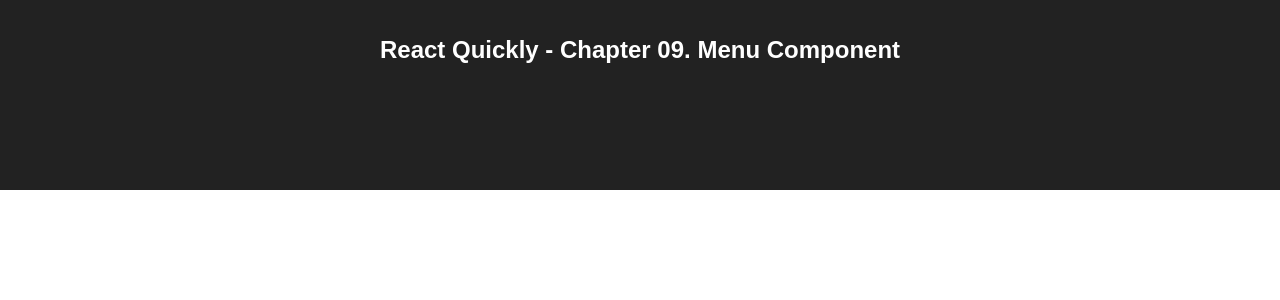
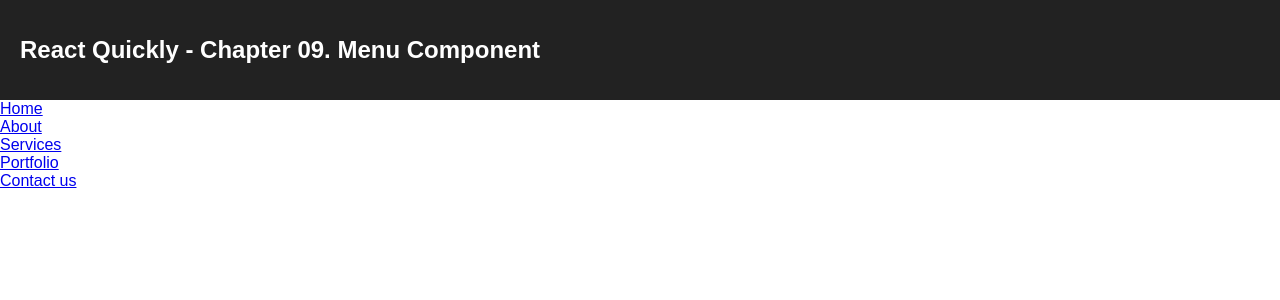
Before and after one commit to ybbarng/react-quickly, a React (Create React App) app: page /chapter09 in a window 1280 px wide. Shown: the top 300 px of the page. Built offline with nearby package versions, Linux system fonts and the light colour scheme.

Commit message:
Implement chapter 09 project

```diff
--- a/src/App.css
+++ b/src/App.css
@@ -1,5 +1,4 @@
 .App {
-  text-align: center;
 }
 
 .App-logo {
@@ -9,7 +8,6 @@
 
 .App-header {
   background-color: #222;
-  height: 150px;
   padding: 20px;
   color: white;
 }
--- /dev/null
+++ b/src/chapter09/Link.js
@@ -0,0 +1,20 @@
+import React, { Component } from 'react';
+
+class Link extends Component {
+  render() {
+    const url = this.props.label
+      .toLowerCase()
+      .trim()
+      .replace(' ', '-');
+
+    return (
+      <div>
+        <a href={url}>
+          {this.props.label}
+        </a>
+      </div>
+    );
+  }
+}
+
+export default Link;
--- a/src/chapter09/Menu.js
+++ b/src/chapter09/Menu.js
@@ -1,4 +1,29 @@
 import React, { Component } from 'react';
+import Link from './Link';
 
-class Menu extends React.Component {
+class Menu extends Component {
+  render() {
+    const menus = [
+      'Home',
+      'About',
+      'Services',
+      'Portfolio',
+      'Contact us'
+    ];
+    return (
+      <div>
+        {
+          menus.map((v, i) => {
+            return (
+              <div key={i}>
+                <Link label={v} />
+              </div>
+            );
+          })
+        }
+      </div>
+    );
+  }
 }
+
+export default Menu;
--- a/src/chapter09/index.js
+++ b/src/chapter09/index.js
@@ -1,4 +1,5 @@
 import React, { Component } from 'react';
+import Menu from './Menu';
 
 class Chapter09 extends Component {
   render() {
@@ -7,6 +8,7 @@
         <header className="App-header">
           <h1 className="App-title">React Quickly - Chapter 09. Menu Component</h1>
         </header>
+        <Menu />
       </div>
     );
   }
```
